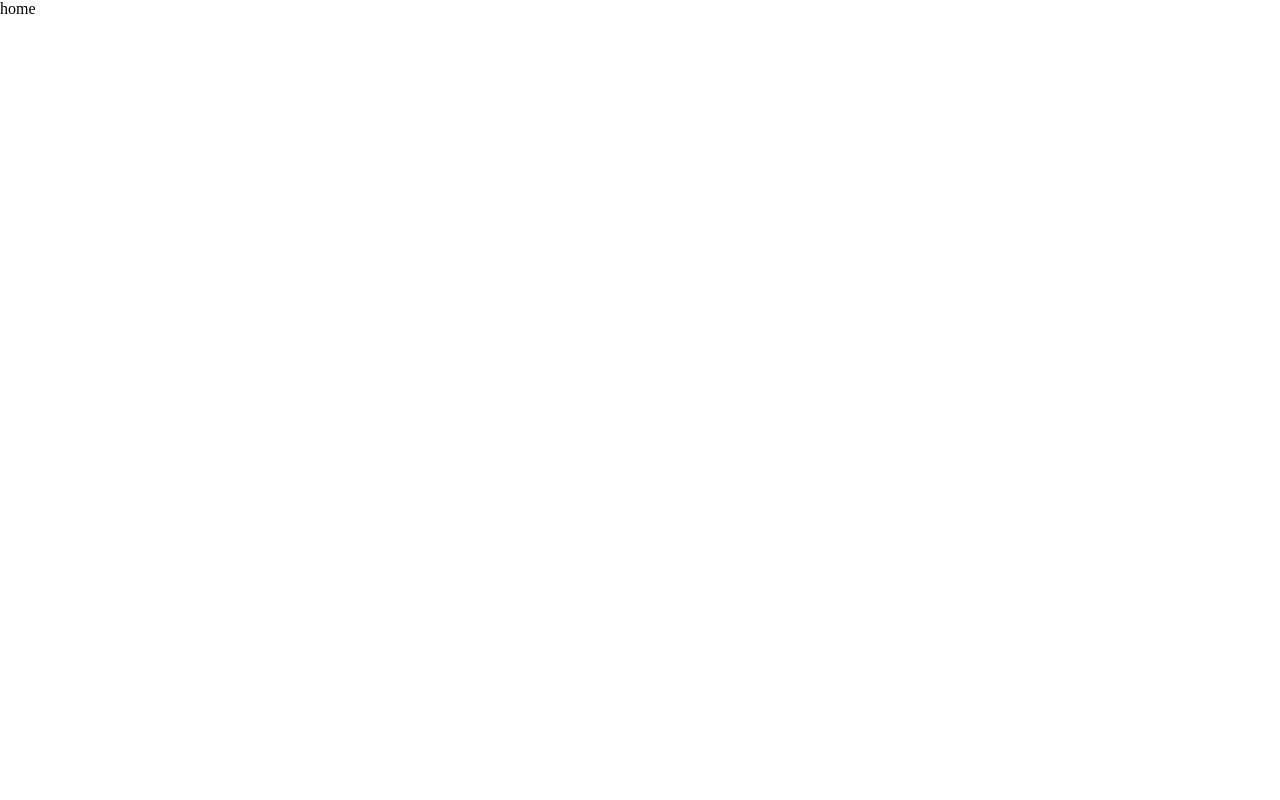
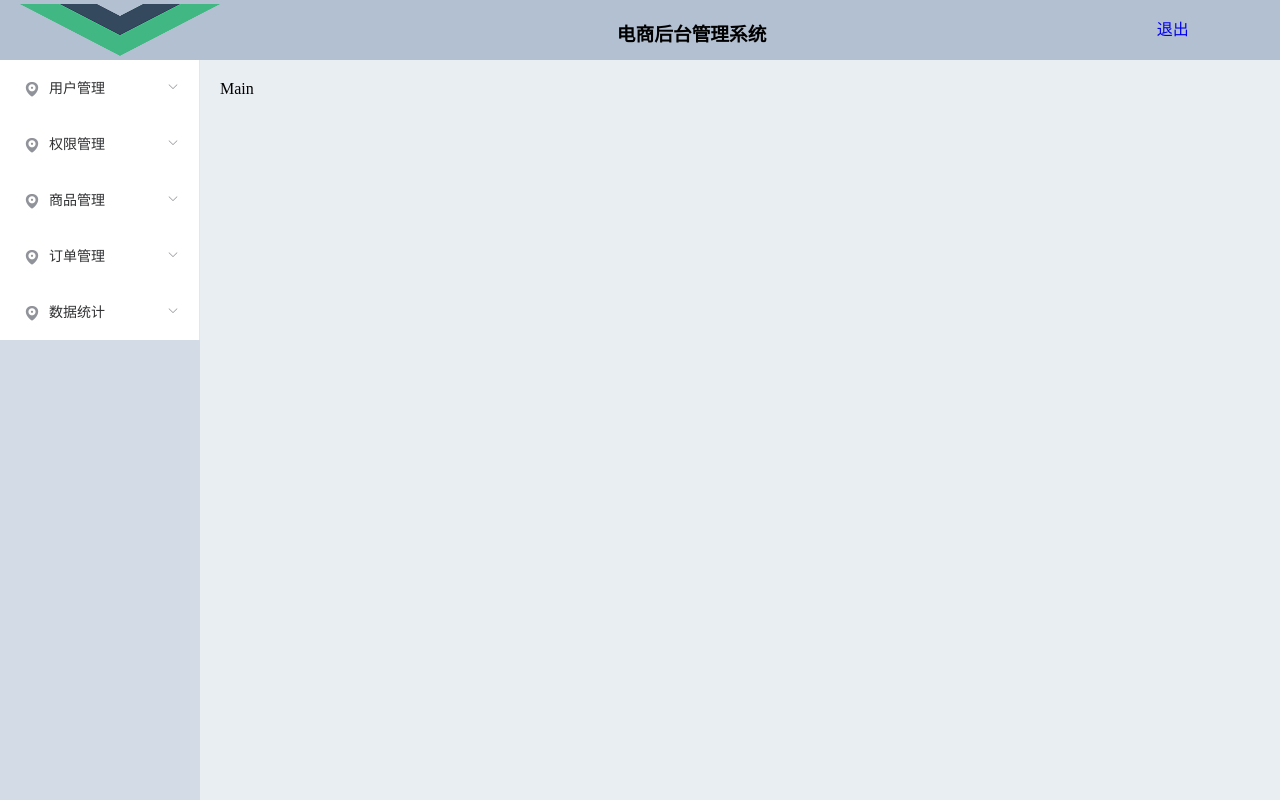
Before and after one commit to M-sunflower/mallmanager53, a Vue app: page / in a window 1280 px wide. Built offline with nearby package versions, Linux system fonts and the light colour scheme; sample sign-in values are in the browser's storage.

Commit message:
设置首页访问权限

```diff
--- a/src/components/home/home.vue
+++ b/src/components/home/home.vue
@@ -1,13 +1,107 @@
 <template>
-  <div>home</div>
+  <el-container class="container">
+    <el-header class="header">
+      <el-row>
+        <el-col :span="4"><div class="grid-content bg-purple">
+          <img src = '../../assets/logo.png' alt = '无法显示图片'/>
+        </div></el-col>
+        <el-col :span="18" class="middle"><h3>电商后台管理系统</h3></el-col>
+        <el-col :span="2"><div class="grid-content bg-purple"><a class="logout" href="#">退出</a> </div></el-col>
+      </el-row>
+    </el-header>
+    <el-container>
+      <el-aside width="200px" class="aside">
+        <el-menu :unique-opened= true>
+          <el-submenu index="1">
+            <template slot="title">
+              <i class="el-icon-location"></i>
+              <span>用户管理</span>
+            </template>
+            <el-menu-item-group>
+              <el-menu-item index="1-1"><i class="el-icon-menu"></i><span>用户列表</span></el-menu-item>
+            </el-menu-item-group>
+          </el-submenu>
+          <el-submenu index="2">
+            <template slot="title">
+              <i class="el-icon-location"></i>
+              <span>权限管理</span>
+            </template>
+            <el-menu-item-group>
+              <el-menu-item index="1-1"><i class="el-icon-menu"></i><span>角色列表</span></el-menu-item>
+              <el-menu-item index="1-2"><i class="el-icon-menu"></i><span>权限列表</span></el-menu-item>
+            </el-menu-item-group>
+          </el-submenu>
+          <el-submenu index="3">
+            <template slot="title">
+              <i class="el-icon-location"></i>
+              <span>商品管理</span>
+            </template>
+            <el-menu-item-group>
+              <el-menu-item index="1-1"><i class="el-icon-menu"></i><span>商品列表</span></el-menu-item>
+              <el-menu-item index="1-2"><i class="el-icon-menu"></i><span>分类参数</span></el-menu-item>
+              <el-menu-item index="1-2"><i class="el-icon-menu"></i><span>商品分类</span></el-menu-item>
+            </el-menu-item-group>
+          </el-submenu>
+          <el-submenu index="4">
+            <template slot="title">
+              <i class="el-icon-location"></i>
+              <span>订单管理</span>
+            </template>
+            <el-menu-item-group>
+              <el-menu-item index="1-1"><i class="el-icon-menu"></i><span>订单列表</span></el-menu-item>
+            </el-menu-item-group>
+          </el-submenu>
+          <el-submenu index="5">
+            <template slot="title">
+              <i class="el-icon-location"></i>
+              <span>数据统计</span>
+            </template>
+            <el-menu-item-group>
+              <el-menu-item index="1-1"><i class="el-icon-menu"></i><span>数据报表</span></el-menu-item>
+            </el-menu-item-group>
+          </el-submenu>
+        </el-menu>
+      </el-aside>
+      <el-main class="main">Main</el-main>
+    </el-container>
+  </el-container>
 </template>
 
 <script>
 export default {
-  name: 'home'
+  beforeCreate () {
+    const token = localStorage.getItem('token')
+    if (!token) {
+      this.$router.push({name: 'login'})
+    }
+  }
 }
 </script>
 
 <style scoped>
-
+.container{
+  height: 100%;
+}
+  .header{
+    background-color: #b3c0d1;
+  }
+  .aside{
+    background-color: #d3dce6;
+  }
+  .main{
+    background-color: #e9eef3;
+  }
+  img{
+    height: 60px;
+    width: 200px;
+    text-align: center;
+    vertical-align: middle;
+  }
+  .middle{
+    text-align: center;
+  }
+  .logout{
+    text-decoration: none;
+    line-height: 60px;
+  }
 </style>
--- a/src/components/login/login.vue
+++ b/src/components/login/login.vue
@@ -31,7 +31,7 @@ export default {
         if (status === 200) {
           console.log(res)
           localStorage.setItem('token', data.token)
-          this.$router.push({name:'home'})
+          this.$router.push({name: 'home'})
           this.$message({
             showClose: true,
             message: msg,
```
Also changed, not shown: src/assets/logo.png (added).
